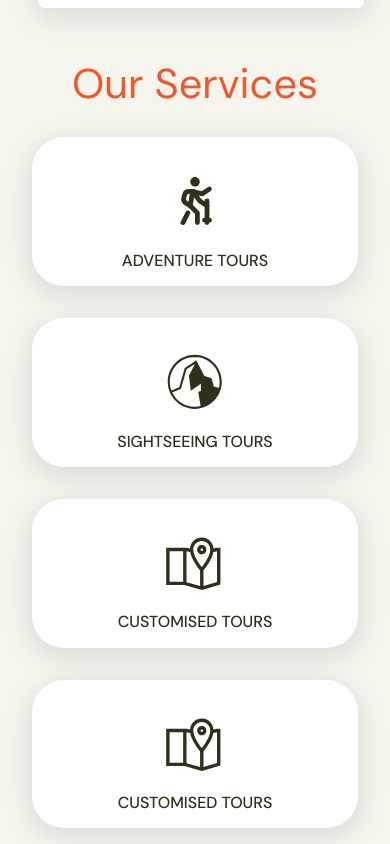
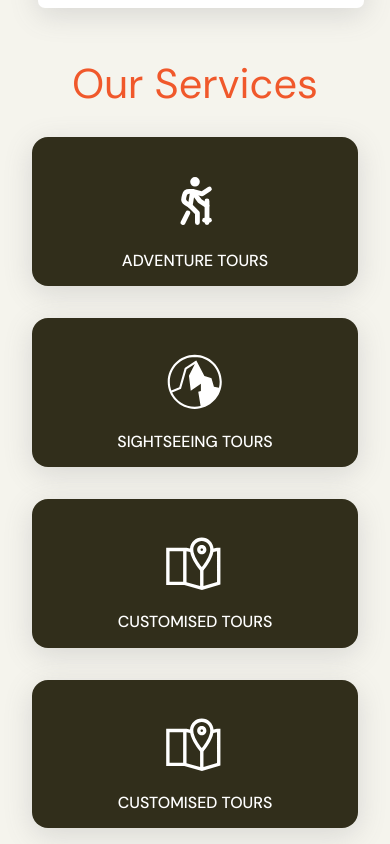
Before and after one commit to rks0001/travel-template, a React (Create React App) app: page / in a window 390 px wide. Shown: the part 4220-5064 px from the top of the page. Built offline with nearby package versions, Linux system fonts and the light colour scheme.

Commit message:
new-frontend-changes-26Aug

```diff
--- a/src/components/Services.css
+++ b/src/components/Services.css
@@ -19,20 +19,20 @@ justify-content: space-around;
 
 
 .singleservice1{
-    background-color: #fff;
+    background-color: #312E1B;
     box-shadow: rgba(100, 100, 111, 0.2) 0px 7px 29px 0px;
 
     border-radius: 0.6rem;
 }
 .iconStyle{
-    color:#312E1B ;
+    color:#fff ;
     font-size: 4rem;
     padding: 0.1rem;
     margin: 2rem 0 0 0;
 }
 
 .textStyle{
-    color:#312E1B ;
+    color:#fff ;
     font-size: 1.2rem;
     padding: 1rem;
     margin: 1rem 1rem 0 1rem;
@@ -65,21 +65,21 @@ justify-content: space-around;
     }
 
     .singleservice1{
-        background-color: #fff;
+        background-color: #312E1B;
         box-shadow: rgba(100, 100, 111, 0.2) 0px 7px 29px 0px;
-        border-radius: 2rem;
+        border-radius: 1rem;
         margin: 0 0 2rem 0;
     }
 
     .iconStyle{
-        color:#312E1B ;
+        color:#fff ;
         font-size: 4rem;
         padding: 0.2rem;
         /* margin: 1rem 0 0 0; */
     }
 
     .textStyle{
-        color: #312E1B;
+        color: #fff;
         font-size: 1rem;
         /* padding: 1rem; */
         margin: 0.1rem 0 0 0;
```
